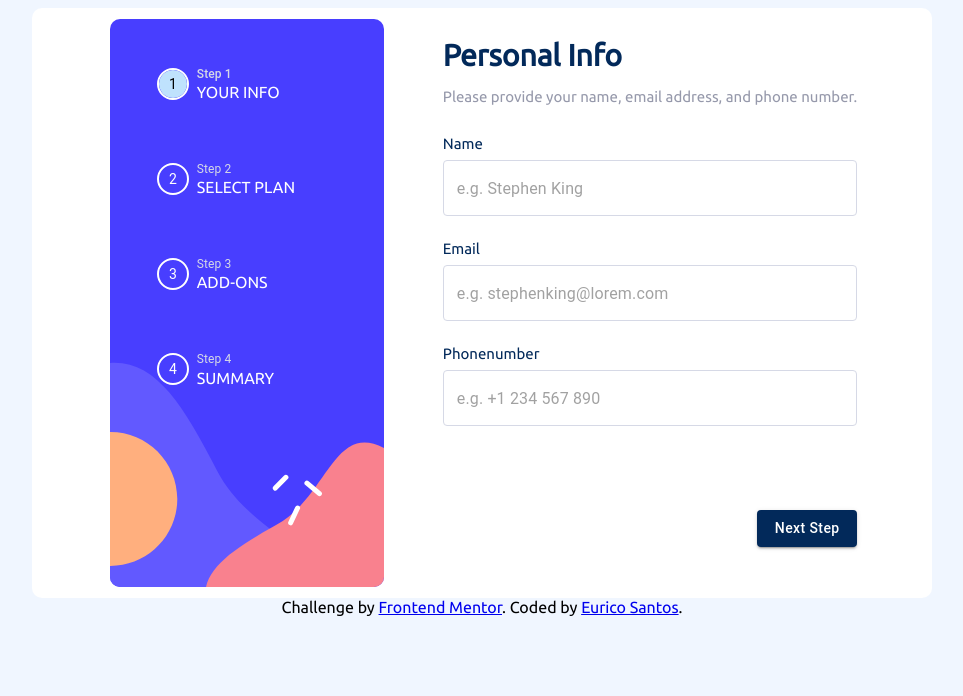
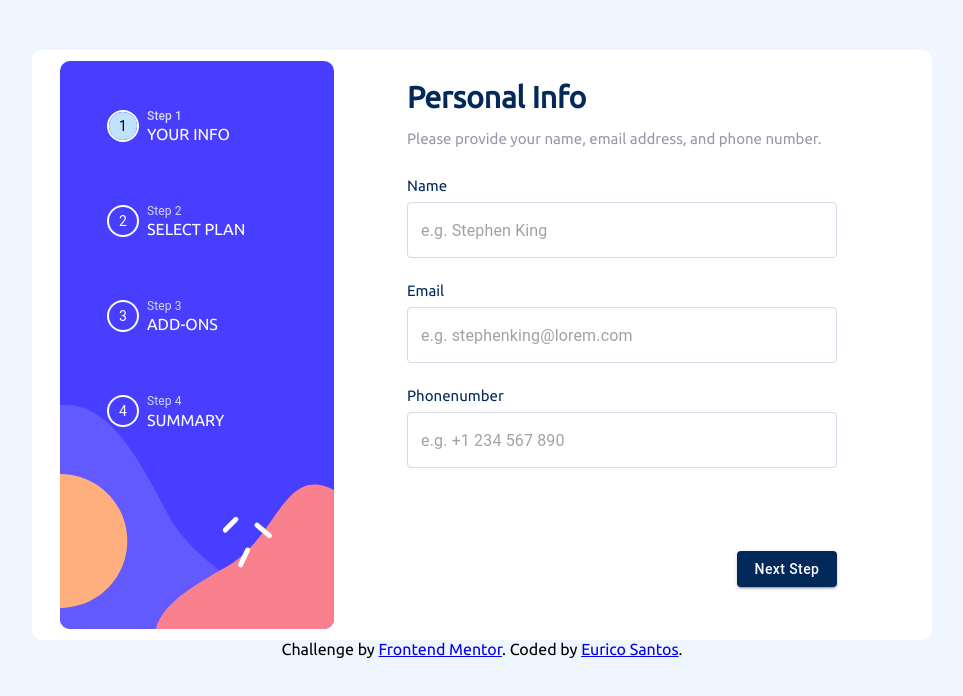
Before and after one commit to EuricoSantos-936/multi-step-platform-react, a React (Vite) app: page / in a window 1280 px wide. Shown: the top 696 px of the page, without its empty margins (158-1121 px from the left). Built offline with nearby package versions, Linux system fonts and the light colour scheme.

Commit message:
feat: enhance Home component layout and add content styling

```diff
--- a/src/components/Home.jsx
+++ b/src/components/Home.jsx
@@ -50,18 +50,19 @@ export default class Home extends Component {
             alignItems: "center",
             justifyContent: "center",
             backgroundColor: "white",
+            marginTop: "50px",
             borderRadius: "10px",
             paddingTop: "10px",
             paddingBottom: "10px",
           }}
         >
           <Grid container>
-            <Grid className="sidebar" item>
+            <Grid className="sidebar">
               <Stepper
                 className="stepper"
                 activeStep={step - 1}
                 orientation="vertical"
-                sx={{ marginTop: "30px" }}
+                sx={{ marginTop: "30px"}}
               >
                 <Step>
                   <StepLabel
@@ -98,14 +99,7 @@ export default class Home extends Component {
               </Stepper>
             </Grid>
             <Grid
-              item
-              md={6}
-              sx={{
-                marginLeft: 7,
-                display: "flex",
-                flexDirection: "column",
-                justifyContent: "space-between",
-              }}
+              className="content"
             >
               {step === 1 && (
                 <UserInfo
--- a/src/components/styles.css
+++ b/src/components/styles.css
@@ -45,6 +45,16 @@
 .stepper {
     margin-left: 50px;
 
+}
+
+.content{
+    display: flex;
+    flex-direction: column;
+    justify-content: space-between;
+    padding-left: 70px;
+    padding-right: 70px;
+    width: 570px;
+    height: 570px;
 }
 
 /*User Info Styles*/
```
